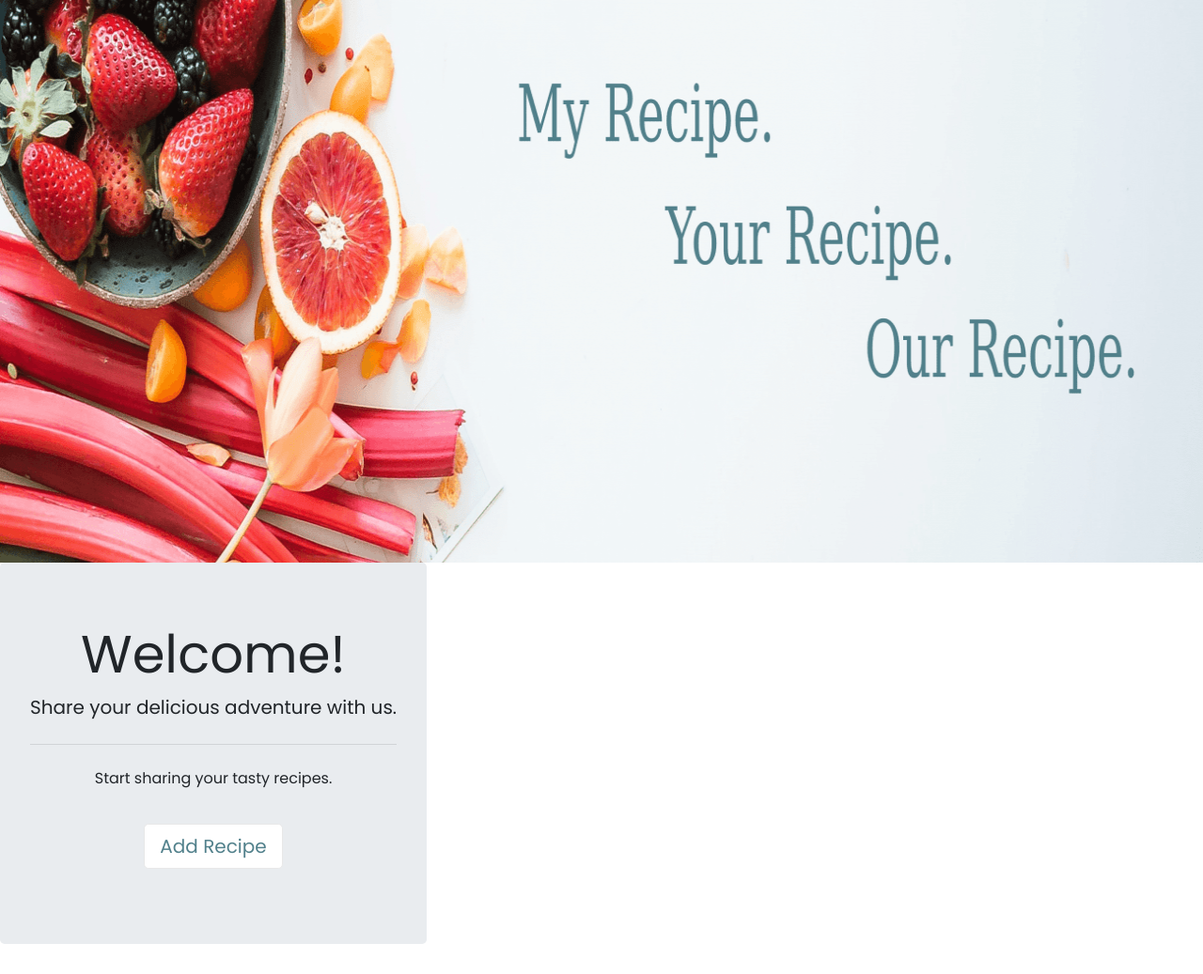
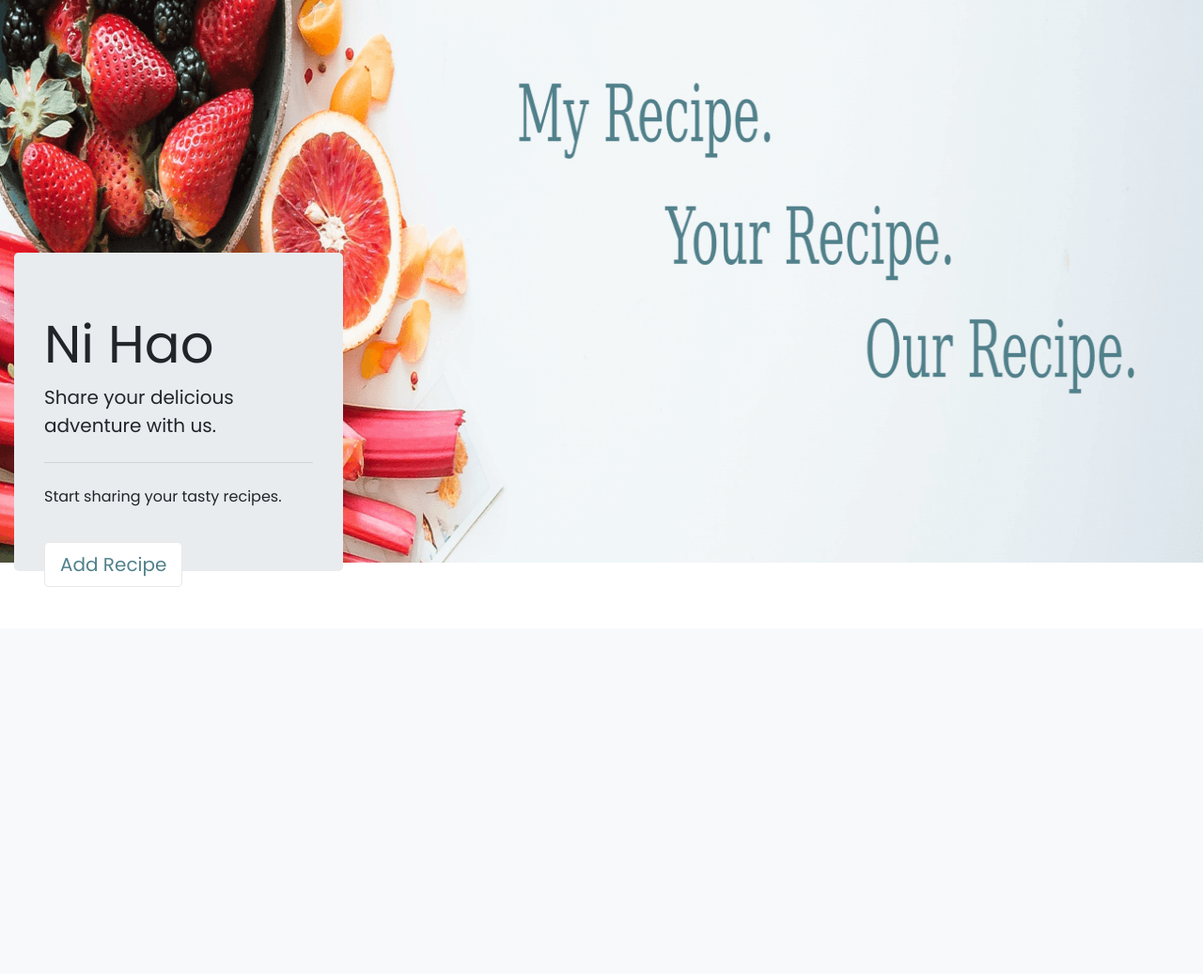
Before and after one commit to haleanana/our-recipe, a Flask app: page / in a window 1280 px wide. Shown: the part 131-1168 px from the top of the page at 94% size. After the commit the page ends 756 px from the top, so only its background shows below. Run offline with Flask 2, Linux system fonts and the light colour scheme; data that the repository does not hold is empty; some libraries are stand-ins or nearby versions.

Commit message:
Added animation on home page so 'Hello' will change to different languages

```diff
--- a/app.py
+++ b/app.py
@@ -37,10 +37,10 @@ def add_recipe():
 
 @app.route('/insert_recipe', methods =['POST'])
 def insert_recipe():
-    dict1= request.form.to_dict()
+    recipe = request.form.to_dict()
     added_on = now.strftime('%d %B %Y')
-    dict1['added_on'] = added_on
-    mongo.db.recipes.insert_one(dict1)
+    recipe['added_on'] = added_on
+    mongo.db.recipes.insert_one(recipe)
     return redirect(url_for('get_recipes'))
 
 @app.route('/edit_recipe/<recipe_id>')
--- a/static/css/style.css
+++ b/static/css/style.css
@@ -27,6 +27,7 @@ h3 {
 
 .home-padding{
     margin-top: 30px;
+    justify-content: center;
 }
 
 .home-text{
@@ -36,8 +37,17 @@ h3 {
 
 }
 
+.jumbotron {
+    height: 339px;
+}
+
 .headline-mob-view{
     display: none;
+}
+
+.container-jumbotron{
+    position: absolute;
+    top: 400px;
 }
 
 @media only screen and (max-width: 600px) {
@@ -59,6 +69,35 @@ h3 {
         margin: 0 auto;
         position: absolute;
         bottom: 10px;
+        left: 5px;
+    }
+
+}
+
+.display-4::before{
+    content: '';
+    animation: animate infinite 8s;
+
+}
+
+@keyframes animate{
+    0%{
+        content: 'Hello';
+    }
+    20%{
+        content: 'Hola';
+    }
+    40%{
+        content: 'Hallo';
+    }
+    60%{
+        content: 'Bonjour';
+    }
+    80%{
+        content: 'Ni Hao';
+    }
+    100%{
+        content: 'Privet';
     }
 
 }
@@ -195,7 +234,7 @@ a:hover{
 }
 
 .show-recipe-background {
-    background: lightgrey;
+    background: rgba(0,0,0,.07);
     font-size: 12px;
     padding-top: 20px;
 }
--- a/templates/index.html
+++ b/templates/index.html
@@ -4,17 +4,20 @@
 	<div class="row home-padding">
 		<img class= "home-image" src="static/img/heroimage.png" alt="Food Panorama">
 		<img class= "image-mob-view" src="static/img/mobileview.png" alt="Hero Image">
-<div class="row mob-view-row">
-<div class="col">
-<div class="jumbotron text-center">
-  <h1 class="display-4">Welcome!</h1>
+	</div>
+</div>
+
+<div class="container container-jumbotron">
+	<div class="row">
+			<div class="col-12 col-md-4">
+				<div class="jumbotron">
+					<h1 class="display-4"></h1>
 					<p class="lead">Share your delicious adventure with us.</p>
 					<hr class="my-4">
 					<p>Start sharing your tasty recipes.</p>
 					<p class="lead">
 						<a class="btn btn-primary btn-lg" href="{{url_for('add_recipe')}}" role="button">Add Recipe</a>
 					</p>
-</div>
 				</div>
 			</div>
 	</div>
--- a/templates/recipes.html
+++ b/templates/recipes.html
@@ -27,10 +27,10 @@
           ></span>
         </div>
         <div class="card-footer">
-        {% if recipe.last_update != "" %}
-            <small class="text-muted">Last updated: {{recipe.last_update}}</small>
+        {% if recipe.added_on %}
+            <small class="text-muted">Recently Added: {{recipe.added_on}}</small>
         {% else %}
-          <p> Not yet updated </p>
+          <small class="text-muted">Last Updated: {{recipe.last_update}}</small>
         {% endif %}
         </div>
       </div>
```
Lines whose indentation alone changed are shown as unchanged.
